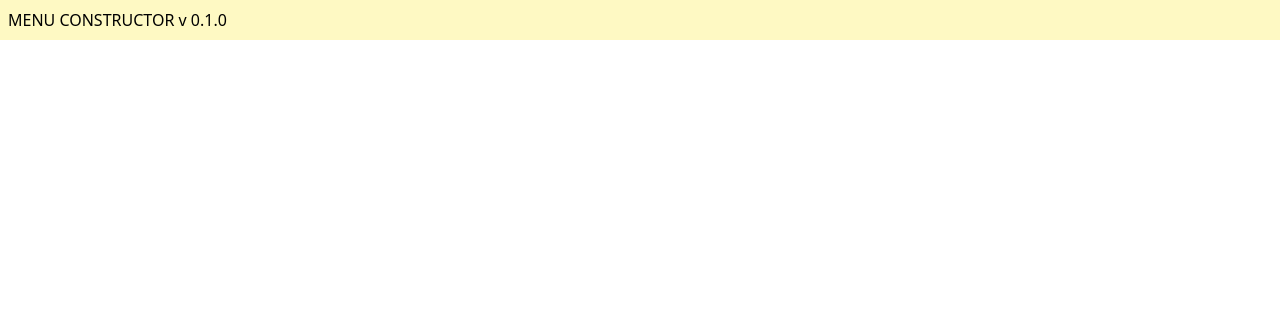
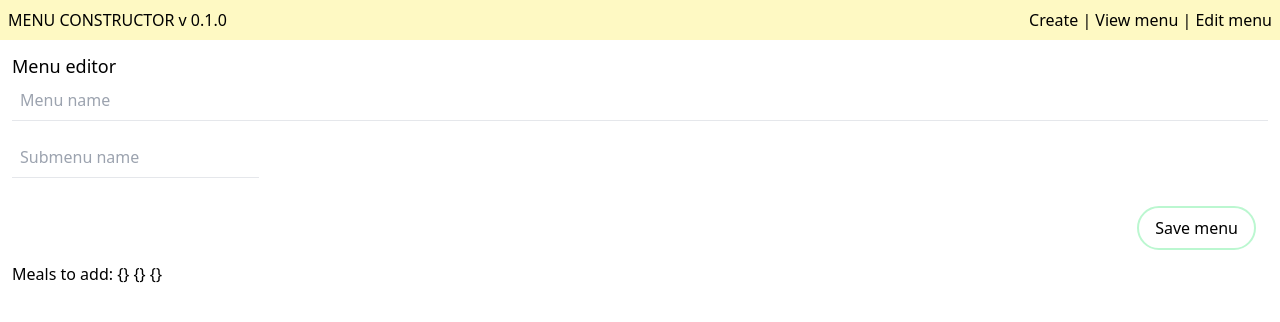
Before and after one commit to leafes/restaraunt_menu_builder, a Vue app: page /create in a window 1280 px wide. Shown: the top 322 px of the page. Built offline with nearby package versions, Linux system fonts and the light colour scheme.

Commit message:
refactor for vue-router

```diff
--- a/src/App.vue
+++ b/src/App.vue
@@ -1,3 +1,13 @@
 <template>
-  <div class="bg-yellow-100 p-2">MENU CONSTRUCTOR v 0.1.0</div>
+  <div class="bg-yellow-100 p-2 flex justify-between">
+    <RouterLink to="/"> MENU CONSTRUCTOR v 0.1.0 </RouterLink>
+    <nav>
+      <router-link to="/create">Create</router-link> |
+      <router-link to="/menu">View menu</router-link> |
+      <router-link to="/edit">Edit menu</router-link>
+    </nav>
+  </div>
+  <div class="m-3">
+    <RouterView />
+  </div>
 </template>
--- a/src/views/Create.vue
+++ b/src/views/Create.vue
@@ -1,10 +1,16 @@
 <template>
-  <div class="m-3 text-lg">
+  <div class="text-lg">
     <p>Menu editor</p>
   </div>
 
-  <div class="m-3">
   <div>
+    <input
+      type="text"
+      class="border-b p-2 mb-4 focus:border-slate-800 outline-none w-full"
+      placeholder="Menu name"
+      v-model="menuName"
+    />
+  </div>
   <input
     type="text"
     class="border-b p-2 mb-4 focus:border-slate-800 outline-none"
@@ -12,13 +18,6 @@
     v-model="newSubmenuName"
     @keydown.enter="addSubMenu()"
   />
-      <input
-        type="text"
-        class="border-b p-2 mb-4 focus:border-slate-800 outline-none"
-        placeholder="Menu name"
-        v-model="menuName"
-        >
-    </div>
   <div
     class="shadow-md p-2 mb-2"
     v-for="submenu in subMenus"
@@ -71,7 +70,6 @@
       Save menu
     </button>
   </div>
-  </div>
   Meals to add:
   {{ newMealNames }}
   {{ newMealPrices }}
@@ -92,25 +90,35 @@ export default {
   },
   methods: {
     addMeal(submenuName) {
-      if (!this.newMealNames[submenuName] || !this.newMealPrices[submenuName]) return;
-      const submenuToChange = this.subMenus.find((submenu) => submenu.name === submenuName);
-      submenuToChange.meals.push({ name: this.newMealNames[submenuName], price: Number(this.newMealPrices[submenuName]) });
-      this.newMealNames[submenuName] = '';
-      this.newMealPrices[submenuName] = '';
+      if (!this.newMealNames[submenuName] || !this.newMealPrices[submenuName])
+        return;
+      const submenuToChange = this.subMenus.find(
+        (submenu) => submenu.name === submenuName
+      );
+      submenuToChange.meals.push({
+        name: this.newMealNames[submenuName],
+        price: Number(this.newMealPrices[submenuName]),
+      });
+      this.newMealNames[submenuName] = "";
+      this.newMealPrices[submenuName] = "";
     },
     addSubMenu() {
-      const newSubMenu = { name: this.newSubmenuName, id: this.subMenus.length, meals:[]}
+      const newSubMenu = {
+        name: this.newSubmenuName,
+        id: this.subMenus.length,
+        meals: [],
+      };
       this.subMenus.push(newSubMenu);
-      this.newSubmenuName = '';
+      this.newSubmenuName = "";
     },
     async saveNewMenu() {
       const postToDB = async (obj, path) => {
         const newBody = JSON.stringify(obj);
         const response = await fetch(`http://localhost:8000/api/v1/${path}`, {
-          method: 'POST',
+          method: "POST",
           headers: {
-            'Accept': 'application/json',
-            'Content-type': 'application/json'
+            Accept: "application/json",
+            "Content-type": "application/json",
           },
           body: newBody,
         });
@@ -119,24 +127,27 @@ export default {
       };
 
       const createMenuData = await postToDB(
-        { title: this.menuName, description: 'bibaboba' },
-        'menus/'
+        { title: this.menuName, description: "bibaboba" },
+        "menus/"
       );
       const pathForThisMenu = `menus/${createMenuData.id}/submenus/`;
 
       this.subMenus.forEach(async (submenu) => {
-        const submenuData = await postToDB({ title: submenu.name, description: 'add meals iter 2' },
+        const submenuData = await postToDB(
+          { title: submenu.name, description: "add meals iter 2" },
           pathForThisMenu
         );
         const pathForThisSubMenu = `${pathForThisMenu}${submenuData.id}/dishes/`;
 
-        submenu.meals.forEach(async (meal) => await postToDB({ title: meal.name, price: meal.price, description: 'bum' },
-            pathForThisSubMenu)
+        submenu.meals.forEach(
+          async (meal) =>
+            await postToDB(
+              { title: meal.name, price: meal.price, description: "bum" },
+              pathForThisSubMenu
+            )
         );
-
       });
-
-    }
+    },
   },
   // created() {
   //   const getMenu = async () => {
--- a/src/views/Home.vue
+++ b/src/views/Home.vue
@@ -1,7 +1,9 @@
 <template>
-That's a start page<br />
-Welcome to the menu editor!
-<router-link to="/create">Create</router-link> |
-<router-link to="/menu">View menu</router-link> |
-<router-link to="/edit">Edit menu</router-link>
+  <div class="text-center mt-28">
+    <h1 class="text-2xl">That's a start page</h1> <br />
+    Welcome to the menu editor! <br />
+    <router-link to="/create">Create</router-link> |
+    <router-link to="/menu">View menu</router-link> |
+    <router-link to="/edit">Edit menu</router-link>
+  </div>
 </template>
--- a/src/views/Menu.vue
+++ b/src/views/Menu.vue
@@ -1,3 +1,5 @@
 <template>
   Here we can view the menu in the future
 </template>
+<script>
+</script>
```
Lines whose indentation alone changed are shown as unchanged.
